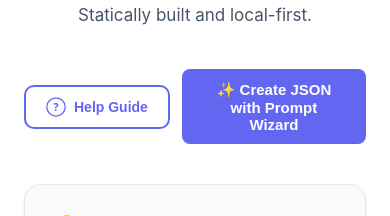
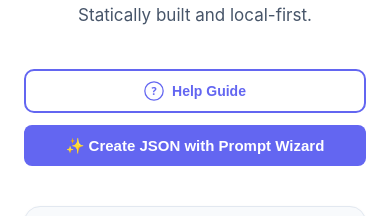
Before and after one commit to Hanzest/Interactive-Learning, a React (Vite) app: page / in a window 390 px wide. Shown: the part 434-650 px from the top of the page. Built offline with nearby package versions, Linux system fonts and the light colour scheme; no server answers.

Commit message:
chore(ui/ux): better responsiveness for CTA button at welcome page

```diff
--- a/src/components/Pages/WelcomePage.tsx
+++ b/src/components/Pages/WelcomePage.tsx
@@ -135,9 +135,10 @@ export default function WelcomePage() {
         {t('welcomePage.subtitle')}
       </p>
 
-      {/* Action Buttons Row */}
+      {/* Action Buttons Row — wrap to 2 lines on narrow screens */}
       <div style={{
         display: 'flex',
+        flexWrap: 'wrap',
         alignItems: 'center',
         justifyContent: 'center',
         gap: '0.75rem',
@@ -149,10 +150,10 @@ export default function WelcomePage() {
         <button
           type="button"
           onClick={toggleHelpGuide}
-          className="btn-base"
+          className="btn-base welcome-action-btn"
           title={t('welcomePage.helpBtn')}
           style={{
-            display: 'inline-flex',
+            display: 'flex',
             alignItems: 'center',
             justifyContent: 'center',
             gap: '0.5rem',
@@ -165,8 +166,8 @@ export default function WelcomePage() {
             fontWeight: 700,
             fontSize: '0.875rem',
             transition: 'background 0.15s, color 0.15s, transform 0.1s',
-            flexShrink: 0,
             minHeight: 44,
+            whiteSpace: 'nowrap',
           }}
         >
           <svg viewBox="0 0 24 24" width={20} height={20} style={{ flexShrink: 0 }} aria-hidden="true">
@@ -198,11 +199,11 @@ export default function WelcomePage() {
             alignItems: 'center',
             gap: '0.5rem',
             transition: 'background 0.15s, transform 0.1s',
-            flex: 1,
             justifyContent: 'center',
+            whiteSpace: 'nowrap',
           }}
           onClick={toggleCreatePrompt}
-          className="btn-base"
+          className="btn-base welcome-action-btn"
         >
           {t('welcomePage.wizardBtn2')}
         </button>
--- a/src/styles/global.css
+++ b/src/styles/global.css
@@ -464,3 +464,10 @@ a:hover {
     overflow-x: hidden;
   }
 }
+
+/* WelcomePage action buttons: full-width on mobile when wrapped */
+@media (max-width: 500px) {
+  .welcome-action-btn {
+    width: 100%;
+  }
+}
```
